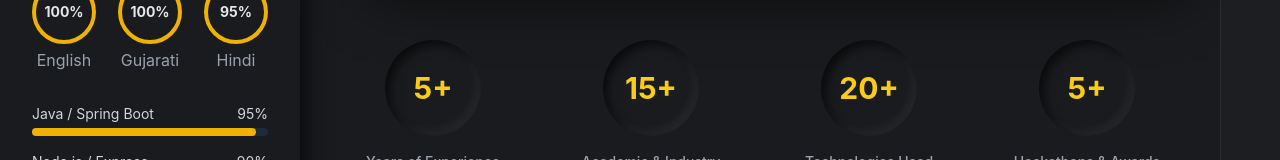
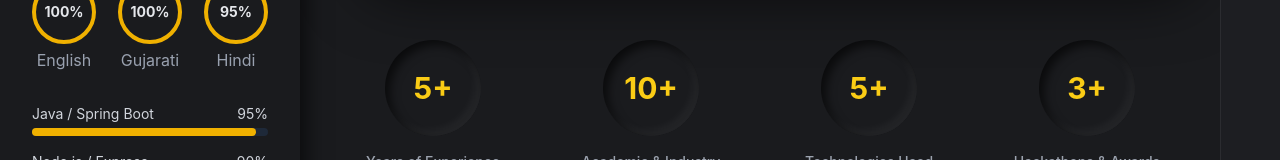
Before and after one commit to rushita-vachhani/resume, a Next.js app in the folder portfolio/: page / in a window 1280 px wide. Shown: the part 376-536 px from the top of the page. Built offline with nearby package versions, Linux system fonts and the light colour scheme.

Commit message:
Update metrics values for accuracy; adjust project and technology counts for improved clarity.

```diff
--- a/portfolio/src/app/page.tsx
+++ b/portfolio/src/app/page.tsx
@@ -52,9 +52,9 @@ export default function Home() {
       {/* METRICS */}
       <div className="grid grid-cols-2 md:grid-cols-4 gap-8 mt-16 mb-16">
         <Metric title="Years of Experience" value="5+" />
-        <Metric title="Academic & Industry Projects" value="15+" />
-        <Metric title="Technologies Used" value="20+" />
-        <Metric title="Hackathons & Awards" value="5+" />
+        <Metric title="Academic & Industry Projects" value="10+" />
+        <Metric title="Technologies Used" value="5+" />
+        <Metric title="Hackathons & Awards" value="3+" />
       </div>
 
       {/* SERVICES / FOCUS AREAS */}
```
